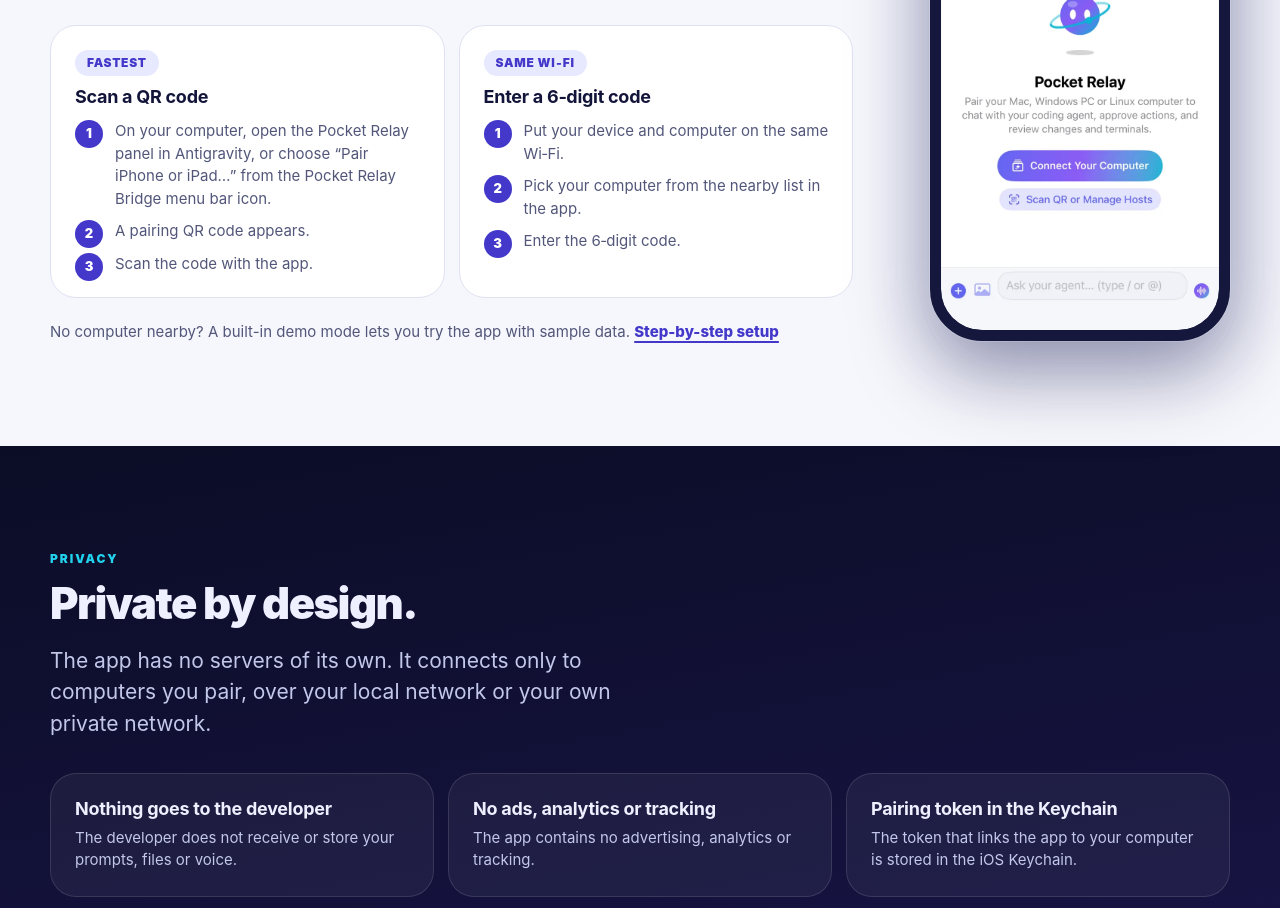
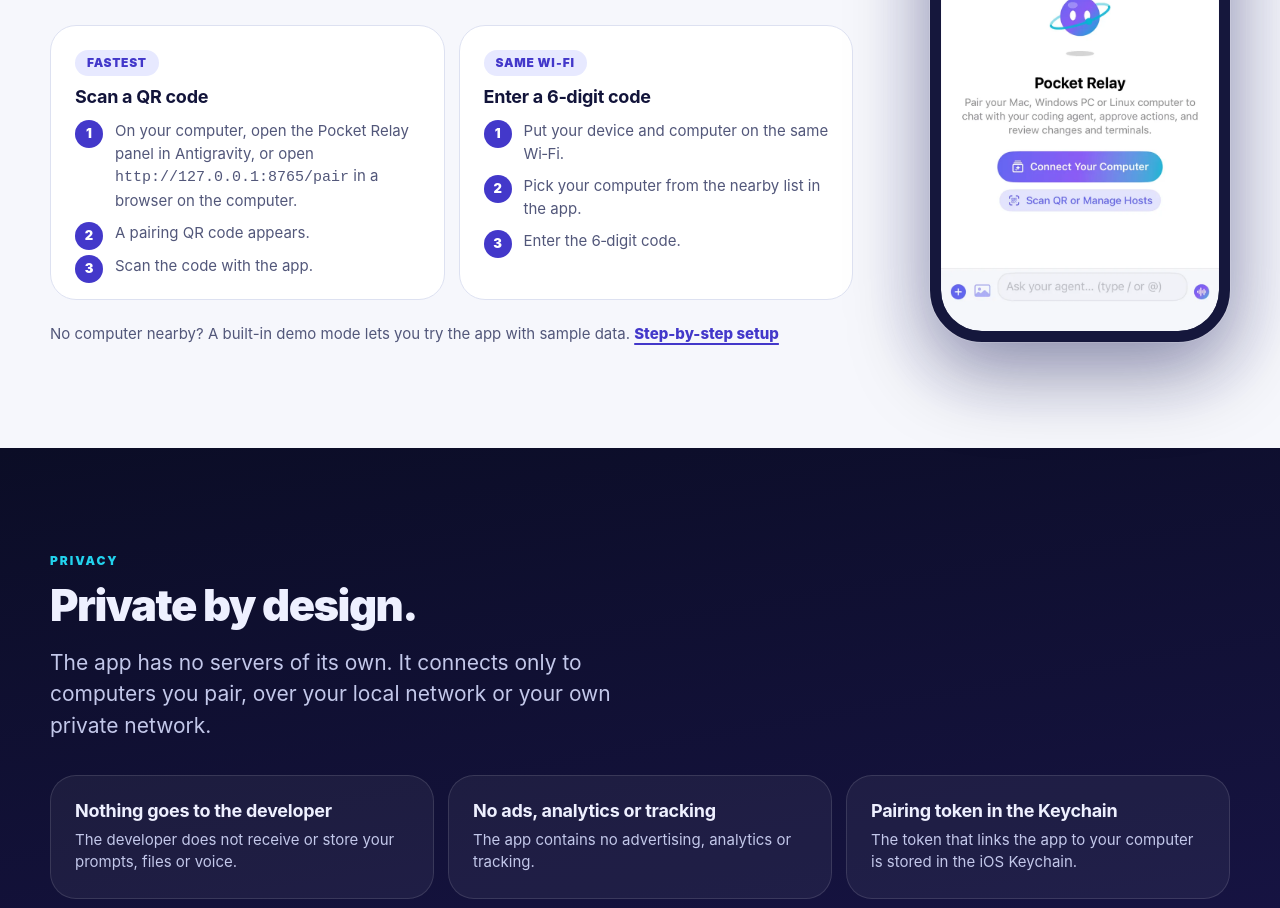
Before and after one commit to bpollak/pocket-relay-site, a plain HTML site: page index.html in a window 1280 px wide. Shown: the part 3108-4016 px from the top of the page. Drawn offline with Linux system fonts and the light colour scheme.

Commit message:
Pairing instructions: drop the menu bar icon (the public installer has none), point to 127.0.0.1:8765/pair
Co-Authored-By: Claude Opus 5.5 <noreply@anthropic.com>
Claude-Session: https://claude.ai/code/session_01Np5LLGkPF34WVCwPnGZV7x

```diff
--- a/index.html
+++ b/index.html
@@ -205,7 +205,7 @@
                 <span class="tag">Fastest</span>
                 <h3>Scan a QR code</h3>
                 <ol class="steps">
-                  <li>On your computer, open the Pocket Relay panel in Antigravity, or choose “Pair iPhone or iPad…” from the Pocket Relay Bridge menu bar icon.</li>
+                  <li>On your computer, open the Pocket Relay panel in Antigravity, or open <code>http://127.0.0.1:8765/pair</code> in a browser on the computer.</li>
                   <li>A pairing QR code appears.</li>
                   <li>Scan the code with the app.</li>
                 </ol>
```
Also changed, not shown: support/index.html (+1 -1 lines).
